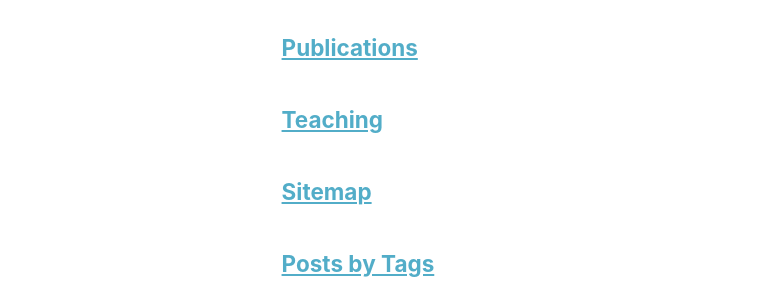
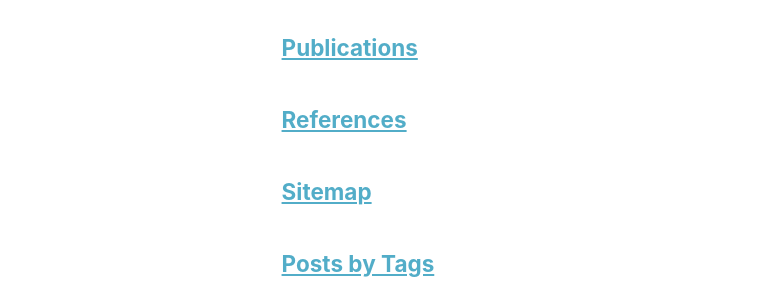
Before and after one commit to vo-thanh-phuong/vo-thanh-phuong.github.io, a Jekyll site: the page built from _pages/page-archive.html, in a window 1280 px wide and 900 px high, scrolled down 776 px. Shown: the part 154-454 px from the top of the window, without its empty margins (0-757 px from the left). Built offline with Jekyll 4.4.1, drawn with Linux system fonts in a browser that asks for light colours; a script that is not in the unit is left out.

Commit message:
Rename Teaching page to References

```diff
--- a/_pages/references.html
+++ b/_pages/references.html
@@ -1,12 +1,12 @@
 ---
 layout: archive
-title: "Teaching"
-permalink: /teaching/
+title: "References"
+permalink: /references/
 author_profile: true
 ---
 
 {% include base_path %}
 
-{% for post in site.teaching reversed %}
+{% for post in site.references reversed %}
   {% include archive-single.html %}
 {% endfor %}
```
